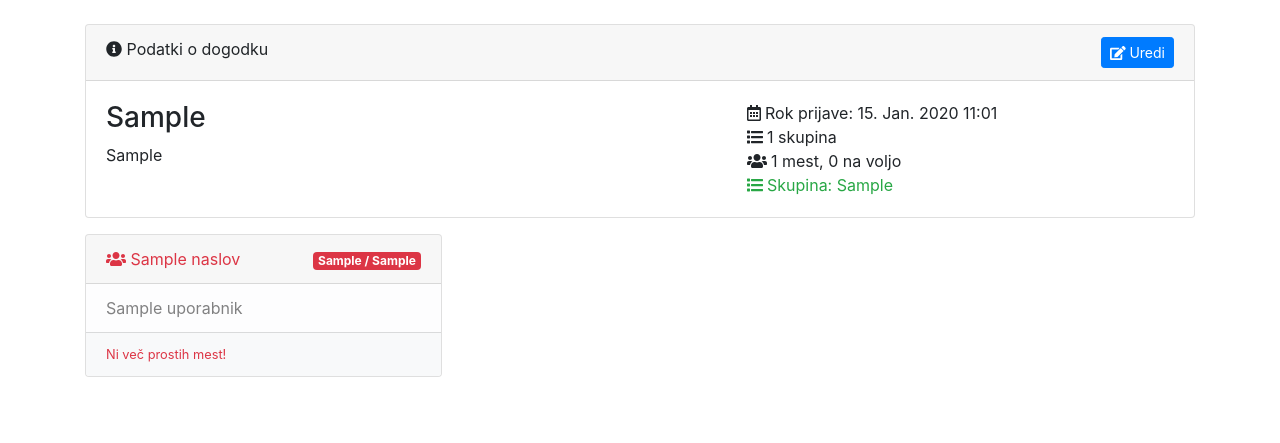
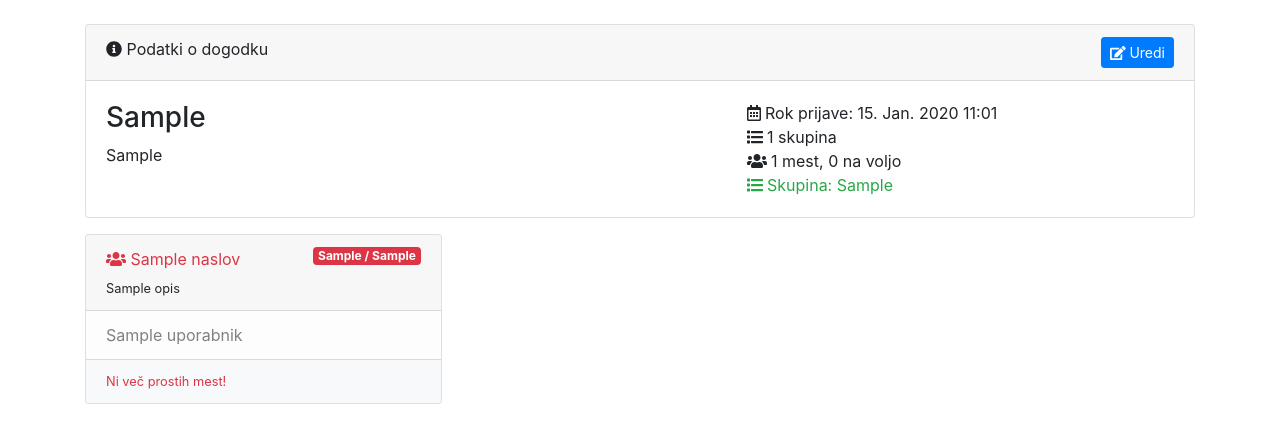
Before and after one commit to s3r5/dogodki.sers.si, a Django app: template dogodki_app/templates/dogodki/dogodek.html in a window 1280 px wide. Shown: the part 56-499 px from the top of the page. Run offline with Django 3.2, Linux system fonts and the light colour scheme; tables that the repository leaves empty hold one stand-in row (values such as "Sample post"); the template is opened without the code that fills it: values that come from a table or form of the project are taken from there, most other values are stand-ins (such as "Sample title", 1, 10 or a date in 2020); some libraries are stand-ins or nearby versions.

Commit message:
Opisi skupin
Close #15

```diff
--- a/dogodki_app/templates/dogodki/dogodek.html
+++ b/dogodki_app/templates/dogodki/dogodek.html
@@ -23,14 +23,19 @@
 <form method="POST" action="{% url 'dogodek_prijava' dogodek.pk %}" class="card-columns">
 {% csrf_token %}
 {% for skupina in skupine %}
-	<div class="card{% if skupina.polna %} text-danger{% endif %}{% if skupina.moja %} text-success border-success{% endif %}">
-		<div class="card-header d-flex justify-content-between">
-			<span>
+	<div class="card {% if skupina.moja %} border-success{% endif %}">
+		<div class="card-header justify-content-between">
+			<div class="{% if skupina.polna %}text-danger{% endif %}{% if skupina.moja %}text-success{% endif %}">
 				<i class="fas fa-users"></i> {{ skupina.naslov }}
-			</span>
-			<span>
-				<span class="badge badge-{{ skupina.polna|yesno:"danger,primary" }}">{{ skupina.število_prijavljenih }} / {{ skupina.število_mest }}</span>
-			</span>
+				<span class="badge float-right badge-{{ skupina.polna|yesno:"danger,primary" }}">{{ skupina.število_prijavljenih }} / {{ skupina.število_mest }}</span>
+			</div>
+			{% if skupina.opis %}
+			<small class="card-body p-0">
+				<p class="card-text mt-2">
+					{{ skupina.opis }}
+				</p>
+			</small>
+			{% endif %}
 		</div>
 		<ul class="list-group list-group-flush">
 	{% for prijava in skupina.prijavljeni %}
--- a/dogodki_app/views.py
+++ b/dogodki_app/views.py
@@ -46,6 +46,7 @@ class DogodekView(DetailView):
 		for skupina in self.object.skupine.all():
 			obj_skupina = {
 				"pk": skupina.pk,
+				"opis": skupina.opis,
 				"naslov": skupina.naslov,
 				"število_mest": skupina.število_mest,
 				"število_prijavljenih": skupina.prijavljeni.count(),
```
